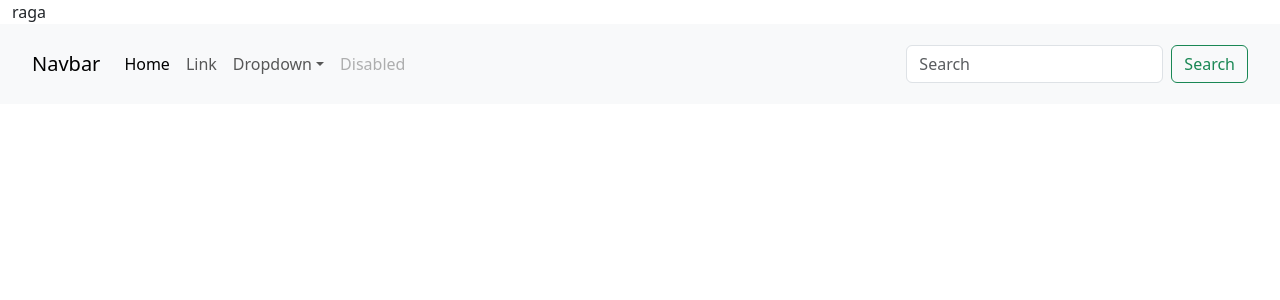
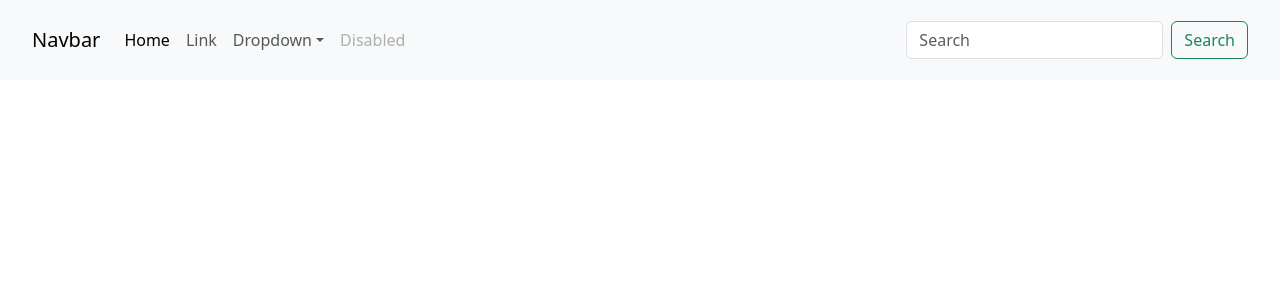
Before and after one commit to naveenshri1997/Company_Website, a React (Vite) app in the folder company_website/: page / in a window 1280 px wide. Shown: the top 300 px of the page. Built offline with nearby package versions, Linux system fonts and the light colour scheme.

Commit message:
Update Navbar.jsx

```diff
--- a/company_website/src/components/Navbar.jsx
+++ b/company_website/src/components/Navbar.jsx
@@ -6,7 +6,6 @@ const myStyle = {
 const Navbar = () => {
     return (
         <>
-            raga
             <nav class="navbar navbar-expand-lg bg-body-tertiary position_absolute navbar_custom" style={myStyle}>
                 <div class="container-fluid">
                     <a class="navbar-brand" href="#">Navbar</a>
```
